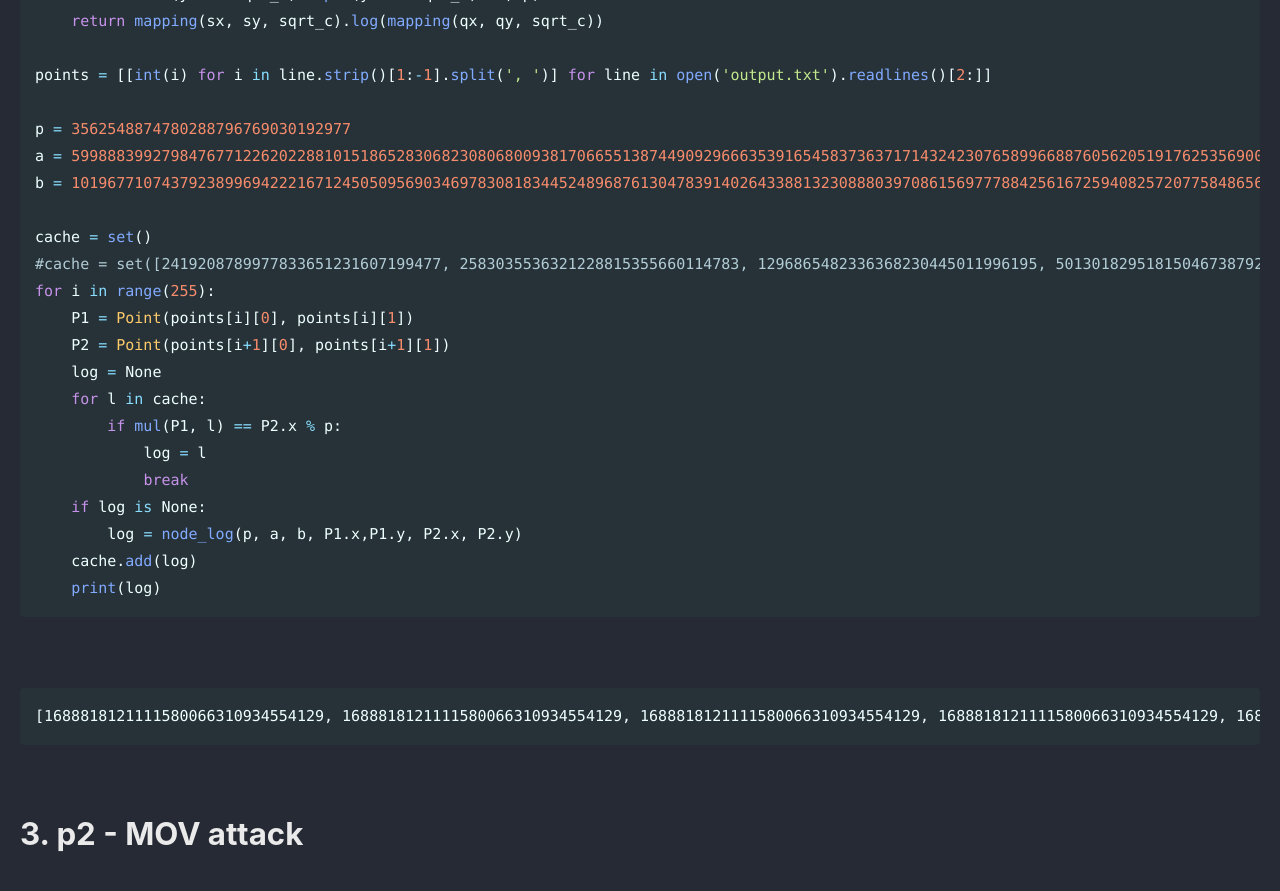
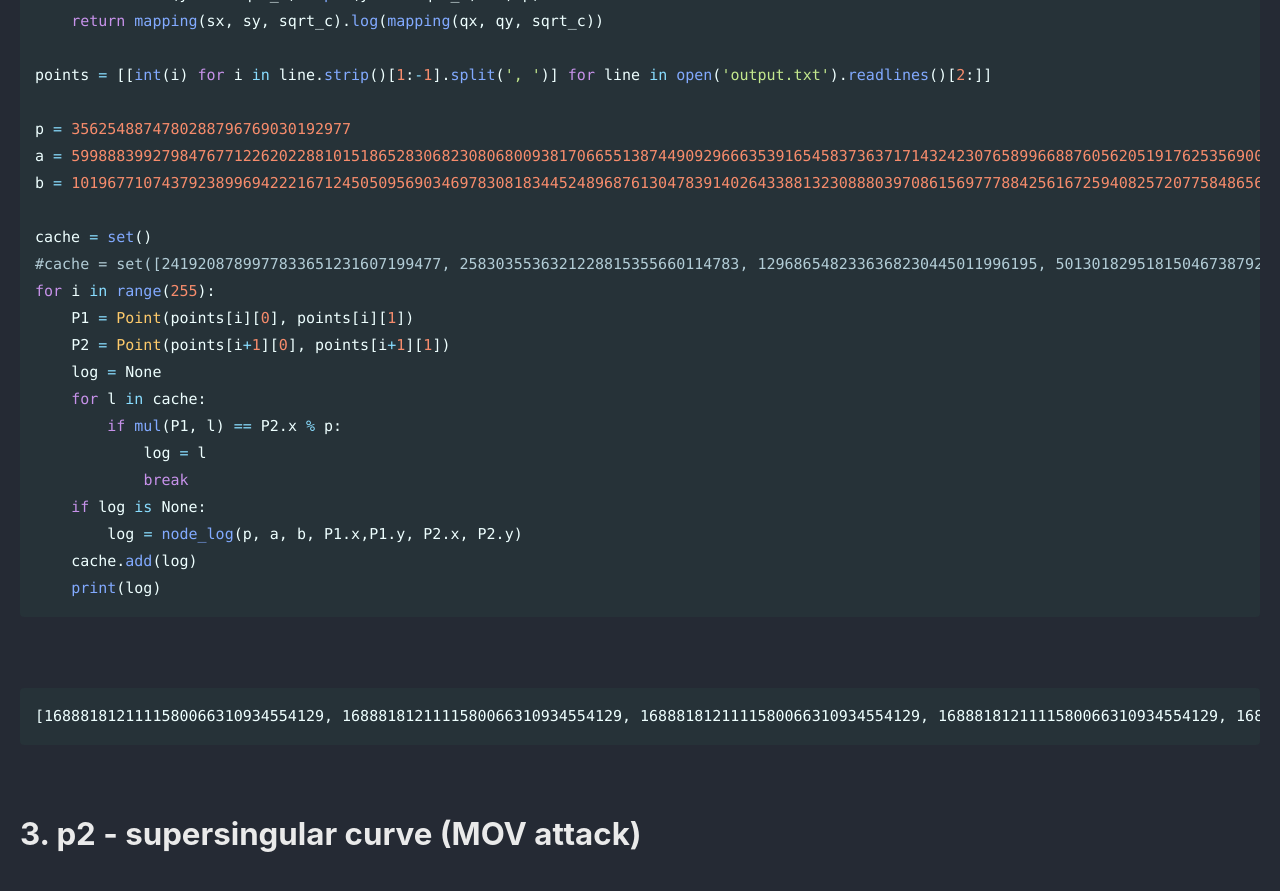
Before and after one commit to Connor-McCartney/Connor-McCartney.github.io, a Jekyll site: the page built from _pages/cryptography/ecc/TheseWallsCodegate2025.md, in a window 1280 px wide and 900 px high, scrolled down 4280 px. Shown: the top 891 px of the window. Built offline with Jekyll 4.4.1, drawn with Linux system fonts in a browser that asks for light colours; cached includes are drawn as plain includes.

Commit message:
Update TheseWallsCodegate2025.md

```diff
--- a/_pages/cryptography/ecc/TheseWallsCodegate2025.md
+++ b/_pages/cryptography/ecc/TheseWallsCodegate2025.md
@@ -195,4 +195,4 @@ for i in range(255):
 
 <br>
 
-# 3. p2 - MOV attack
+# 3. p2 - supersingular curve (MOV attack)
```
